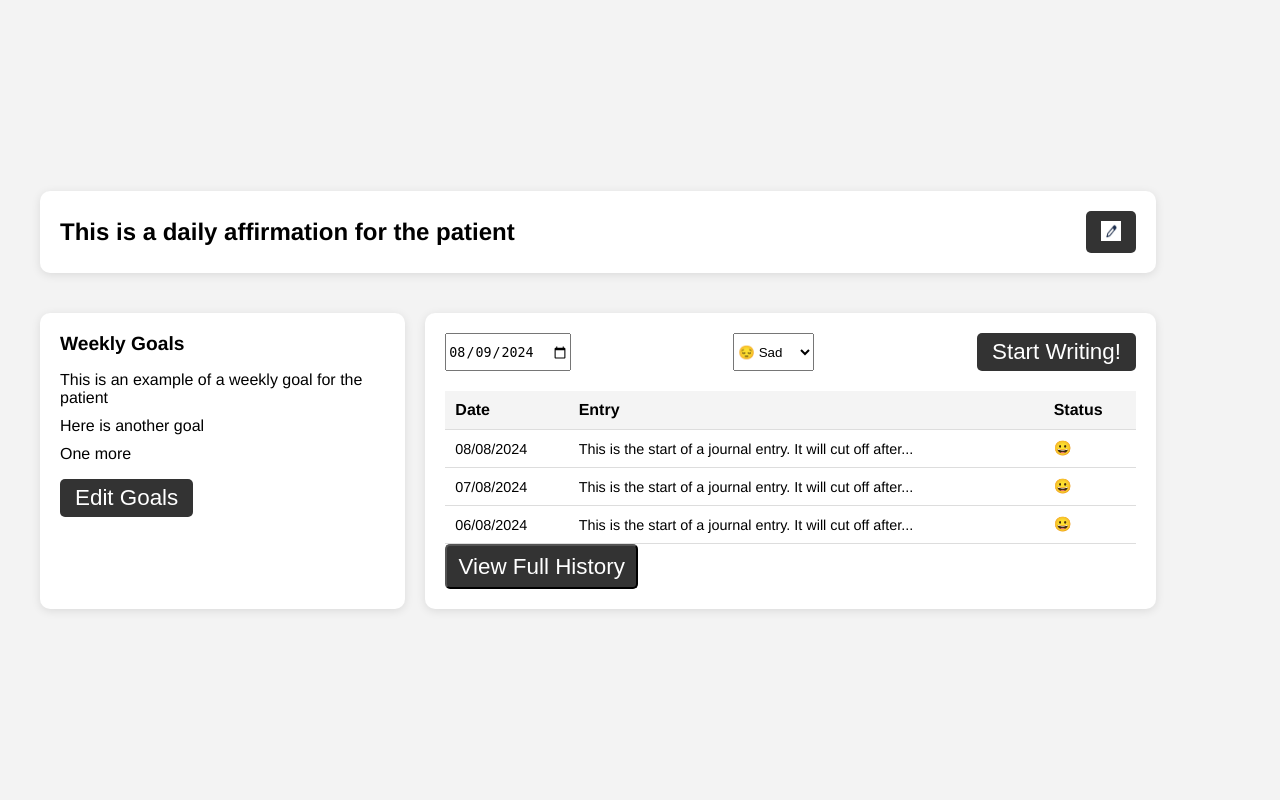
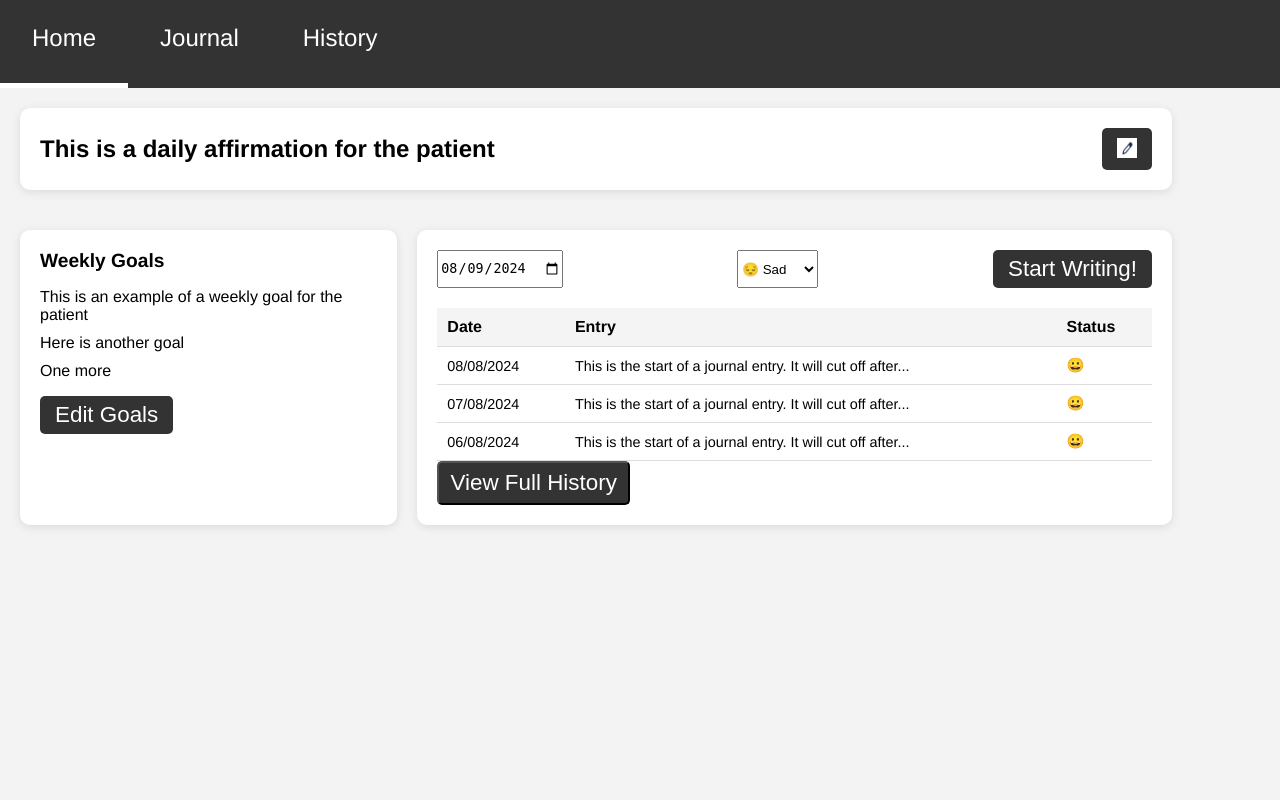
Before and after one commit to KyleHaarhoff/CaRe_Group36, a PHP site: page /patient/home/home.php in a window 1280 px wide. Run offline with PHP 8.4, Linux system fonts and the light colour scheme.

Commit message:
nav bar issue solved

```diff
--- a/patient/home/home.css
+++ b/patient/home/home.css
@@ -4,7 +4,7 @@ body {
     background-color: #F3F3F3;
     margin: 0;
     padding: 0;
-    display: flex;
+    display: block;
     justify-content: center;
     align-items: center;
     height: 100vh;
@@ -24,7 +24,8 @@ header {
     width: 100%;
     background-color: #333;
     color: white;
-    padding: 1rem;
+    padding:0;
+    margin:0;
     text-align: center;
 }
 
--- a/patient/home/home.js
+++ b/patient/home/home.js
@@ -1,8 +1,6 @@
 
 document.addEventListener('DOMContentLoaded', function () {
     console.log("click")
-    const affirmation = document.getElementById('affirmation');
-    const editButton = document.getElementById('editButton');
     console.log("affirmation editButton 1",affirmation,editButton)
     if (affirmation && editButton) {
         console.log("affirmation editButton",affirmation,editButton)
--- a/patient/home/home.php
+++ b/patient/home/home.php
@@ -16,9 +16,9 @@ include_once __DIR__ . "/../../conf.php"
 </head>
 
 <body>
-    <!-- <header>
+    <header>
         <?php include "../../common/navbar/navbar.php" ?>
-    </header> -->
+    </header>
 
     <main>
         <div class="container">
```
